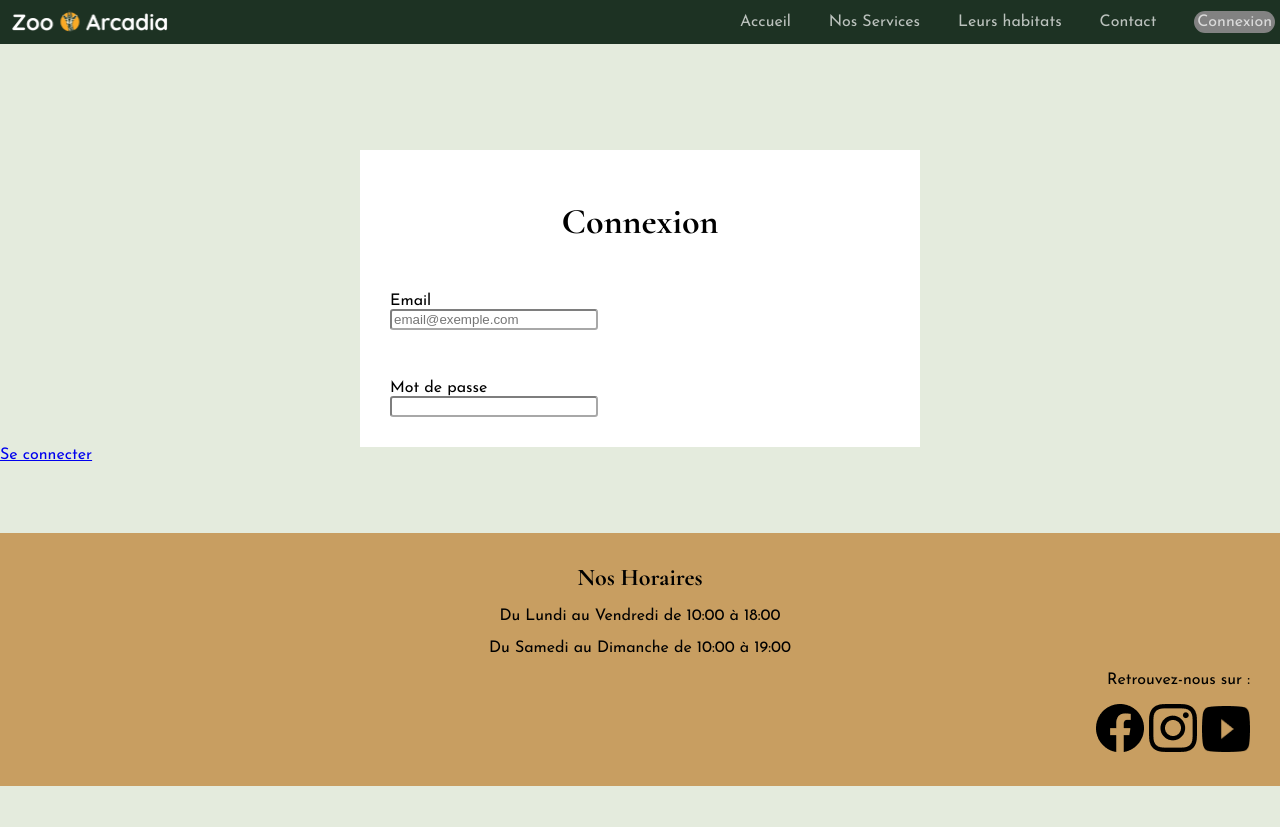
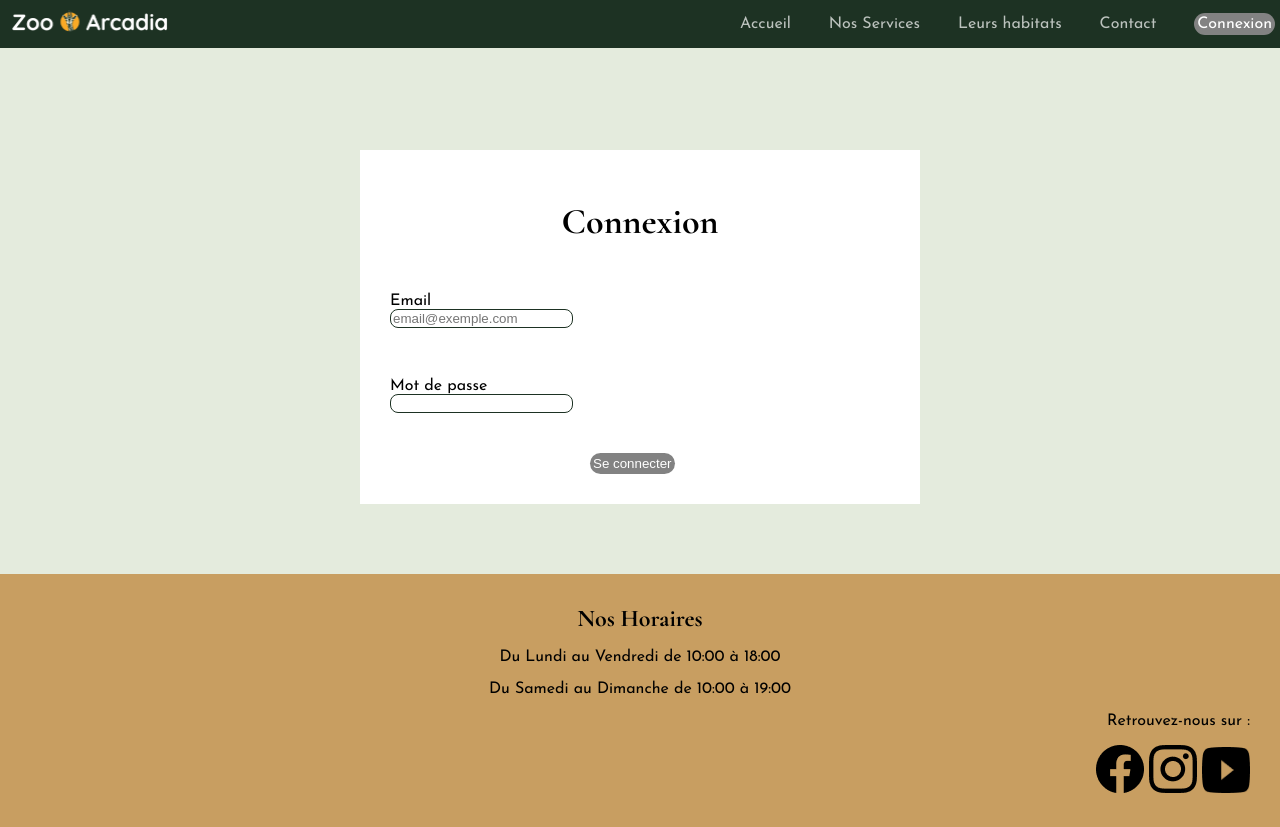
Before and after one commit to lisamaquiaba/Zoo-Arcadia, a PHP site: page /connexion.html in a window 1280 px wide. Before the commit the page ends 786 px from the top, so only its background shows below. Run offline with PHP 8.4, Linux system fonts and the light colour scheme.

Commit message:
responsive des pages et modification du header

```diff
--- a/connexion.html
+++ b/connexion.html
@@ -21,22 +21,26 @@
   <body>
     <header class="topbar">
       <nav class="navbar">
-        <img
-          class="logo"
-          src="img/zoo_arcadia_logo.png"
-          alt="Logo du Zoo Arcadia"
-        />
+        <a href="index.html">
+          <img
+            class="logo"
+            src="img/zoo_arcadia_logo.png"
+            alt="Logo du Zoo Arcadia"
+          />
+        </a>
         <div class="wrapper-link">
           <a href="index.html">Accueil</a>
           <a href="services.html">Nos Services</a>
           <a href="habitats.html">Leurs habitats</a>
           <a href="contact.html">Contact</a>
-          <a class="button" href="connexion.html">Connexion</a>
+          <div class="button">
+            <a class="active" href="connexion.html">Connexion</a>
+          </div>
         </div>
         <span class="nav-toggle"><img src="img/list.png" alt="" /></span>
       </nav>
     </header>
-    <section>
+    <section class="container-connexion">
       <div class="connexion">
         <h1>Connexion</h1>
         <form action="" class="formulaire">
@@ -58,8 +62,8 @@
             <input type="password" name="passwordinput" id="passwordinput" />
           </div>
         </form>
+        <div><button class="button-co">Se connecter</button></div>
       </div>
-      <div><a class="button-co" href="connexion.html">Se connecter</a></div>
     </section>
     <div class="footer">
       <div class="horaires">
--- a/style.css
+++ b/style.css
@@ -1,3 +1,7 @@
+html {
+  background-color: #c89e61;
+}
+
 body {
   font-size: 16px;
   font-family: Josefin Sans, sans-serif;
@@ -21,6 +25,16 @@ h3 {
   margin: 0;
 }
 
+button {
+  border: none;
+}
+
+input,
+textarea {
+  border: 1px solid #1d3223;
+  border-radius: 8px;
+}
+
 .navbar {
   display: flex;
   justify-content: space-between;
@@ -37,6 +51,10 @@ h3 {
   background: #1d3223;
   padding: 5px 0px;
   z-index: 99;
+}
+
+.topbar nav .active {
+  color: #ffff;
 }
 
 .topbar nav a {
@@ -162,7 +180,7 @@ h3 {
 }
 
 .review {
-  margin: 0 290px;
+  margin: 0 120px;
   background-color: rgb(96, 108, 56, 26%);
   color: #000;
   padding: 15px 10px;
@@ -197,11 +215,6 @@ h3 {
   margin-bottom: 90px;
 }
 
-/*.img-restaurant {
-   position: relative;
-  margin: 30px 93px;
-}*/
-
 .container {
   display: flex;
   flex-wrap: wrap;
@@ -227,36 +240,6 @@ h3 {
 .img-res {
   width: 100%;
 }
-
-/* .savane-title {
-  position: absolute;
-  left: 50%;
-  top: 50%;
-  transform: translate(-50%, -50%);
-  width: 400px;
-} */
-
-/* .marais-title {
-  position: absolute;
-  left: 50%;
-  top: 50%;
-  transform: translate(-50%, -50%);
-  width: 400px;
-}
-
-.img-train,
-.img-marais {
-  position: relative;
-  width: 582px;
-  height: 250px;
-  text-align: center;
-}
-
-.marais-title {
-  position: absolute;
-  left: 60%;
-  top: 110%;
-} */
 
 .container a {
   text-decoration: none;
@@ -289,24 +272,6 @@ h3 {
   width: 100%;
 }
 
-/* .explanation img {
-  float: left;
-}
-
-.explanation p,
-h2 {
-  float: right;
-}
-
-.explanation {
-  display: flex;
-  gap: 50px;
-  margin-block: 60px;
-  color: #000;
-  text-align: center;
-  align-items: center;
-} */
-
 .text-lions {
   margin: 10px;
   color: #000;
@@ -316,7 +281,6 @@ h2 {
 
 .animals {
   margin: 10px;
-  /* width: 240px; */
   text-align: center;
   color: #000;
 }
@@ -331,18 +295,11 @@ h2 {
   width: 100%;
 }
 
-/* animals {
-  display: block;
-  flex-direction: column;
-  align-items: start;
-} */
-
 .container-desc-animal {
-  /* margin: 100px 200px; */
   display: flex;
   align-items: center;
   color: #000;
-  margin-top: 50px;
+  margin-top: 45px;
   padding: 10px;
 }
 
@@ -386,6 +343,10 @@ textarea {
   height: 100px;
 }
 
+.container-connexion {
+  padding-top: 150px;
+}
+
 .connexion h1 {
   text-align: center;
   padding: 50px 80px;
@@ -393,29 +354,27 @@ textarea {
 }
 
 .connexion {
-  /* margin: 100px; */
-
   width: 500px;
-  margin: 150px auto 0 auto;
+  margin: 0 auto 0 auto;
   padding: 0 30px 30px 30px;
   background-color: #fff;
   color: #000;
-  /* display: block; */
 }
-
-/* .formulaire {
-  padding-bottom: 130px;
-  padding-left: 50px;
-} */
 
 .password {
   padding-top: 50px;
 }
 
-input {
-  border-radius: 0.2rem;
-  width: 200px;
-  border-color: rgba(0, 0, 0, 0.505);
+.button-co {
+  color: #ffff;
+  text-decoration: none;
+  background-color: #828282;
+  display: inline-block;
+  border-radius: 2rem;
+  margin: 0;
+  padding: 3px;
+  margin-top: 8%;
+  margin-left: 40%;
 }
 
 @media screen and (max-width: 950px) {
@@ -499,3 +458,13 @@ input {
     width: 11%;
   }
 }
+
+@media screen and (max-width: 537px) {
+  .connexion {
+    width: auto;
+  }
+
+  .contact textarea {
+    width: 80%;
+  }
+}
```
Also changed, not shown: contact.html (+12 -6 lines), habitats.html (+9 -9 lines), index.html (+8 -6 lines), jungle.html (+8 -6 lines), marais.html (+8 -6 lines), savane.html (+8 -6 lines), services.html (+8 -6 lines), tigre.html (+8 -6 lines).
